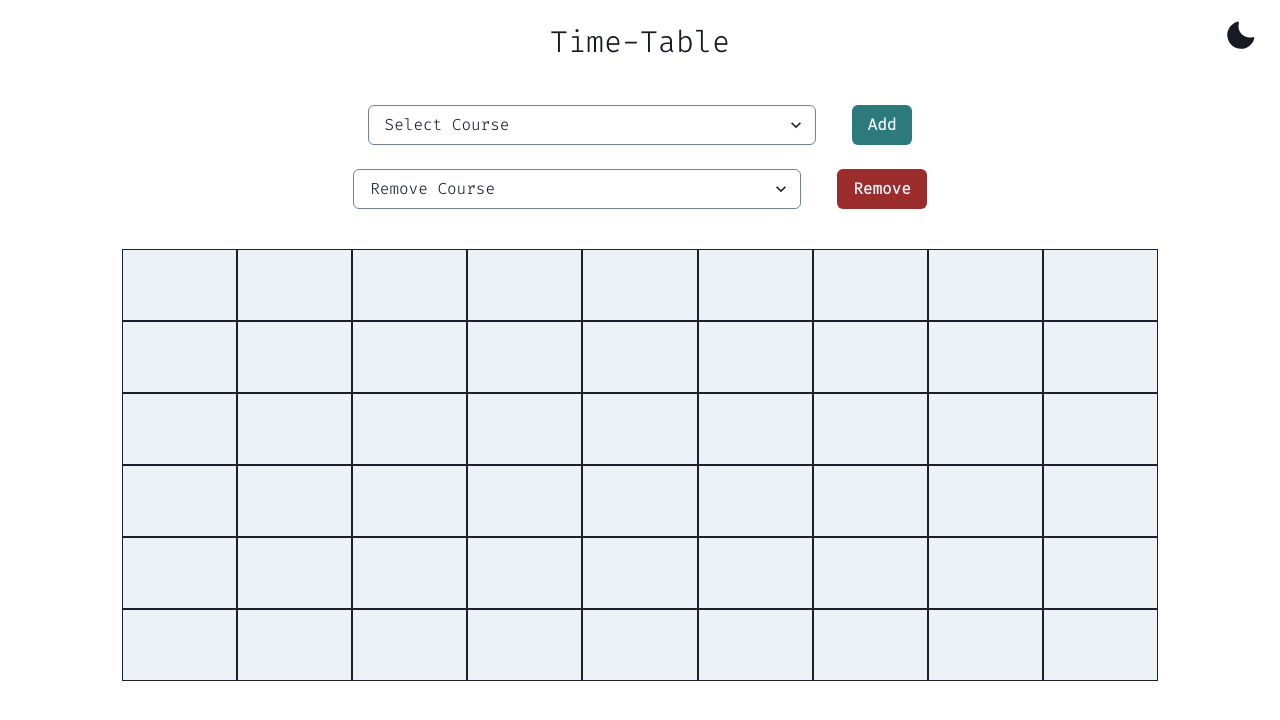
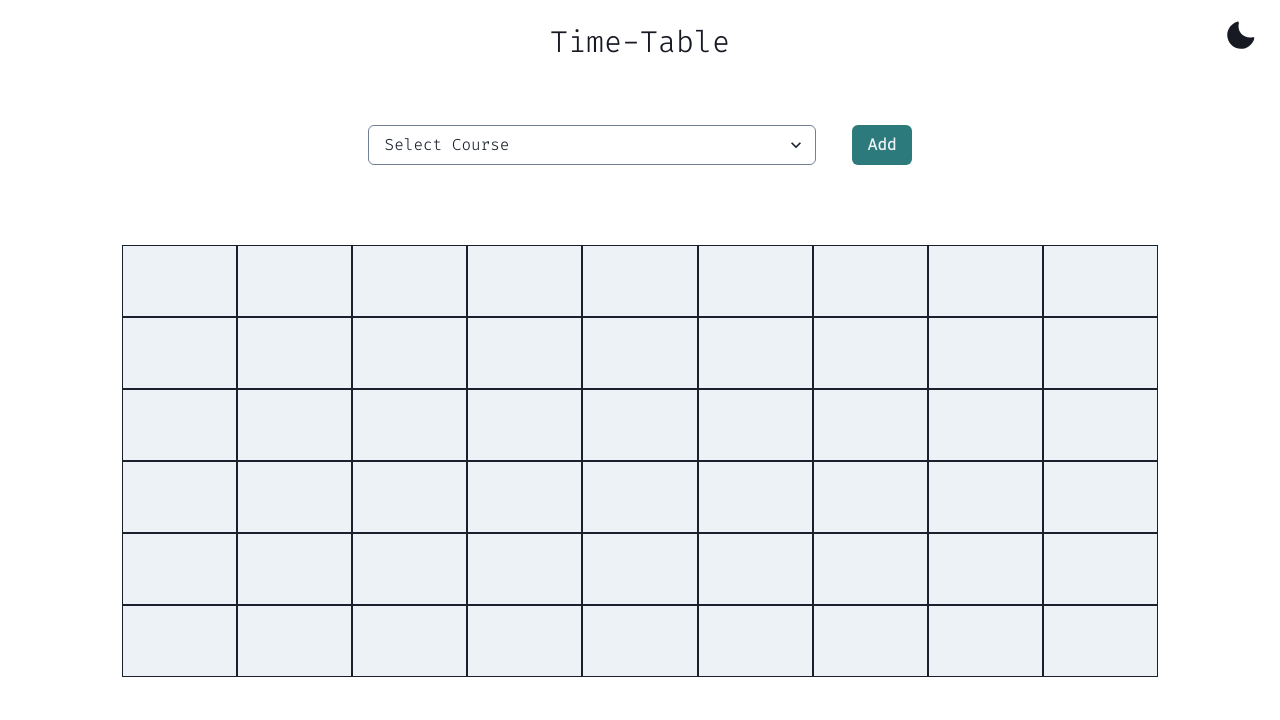
Before and after one commit to priyansh71/6x9-Generator, a React (Create React App) app: page / in a window 1280 px wide. Shown: the top 720 px of the page. Built offline with nearby package versions, Linux system fonts and the light colour scheme.

Commit message:
added remove button

```diff
--- a/public/index.html
+++ b/public/index.html
@@ -10,7 +10,7 @@
       href="https://fonts.googleapis.com/css2?family=Fira+Code:wght@300&&family=Ubuntu+Mono&display=swap"
       rel="stylesheet"
     />
-    <title>Tine-Table Generator</title>
+    <title>Time-Table Generator</title>
   </head>
   <body>
     <div id="root"></div>
--- a/src/Components/dynamic/RemoveItem.jsx
+++ /dev/null
@@ -1,27 +0,0 @@
-import React , {useState} from 'react';
-import { Select, useColorModeValue } from '@chakra-ui/react';
-
-const RemoveItem = () => {
-    const [value, setValue] = useState("");
-    const box = useColorModeValue("gray.500", "gray.100");
-    return (
-        <div>
-            <Select
-             placeholder="Remove Course"
-             size="md"
-             w="md"
-             borderWidth="1"
-             mt="6"
-             borderColor={box}
-             _focus={{ focus: "none" }}
-             value={value}
-             onChange={(e) => setValue(e.target.value)}
-             >
-                 <option></option>
-                 </Select>
-
-        </div>
-    )
-}
-
-export default RemoveItem;
--- a/src/Components/dynamic/Table.jsx
+++ b/src/Components/dynamic/Table.jsx
@@ -9,29 +9,29 @@ import {
   GridItem,
   Center,
   Box,
-  Container,
 } from "@chakra-ui/react";
-
+import { MinusIcon } from "@chakra-ui/icons";
 import Header from "./Header";
 import AddItem from "./AddItem";
 import Course from "../static/Course";
 import darkColors from "../static/darkColors";
 import lightColors from "../static/lightColors";
-import RemoveItem from "./RemoveItem";
 import Manager from "./Manager";
 
 function Table() {
+  //coloring
   const { colorMode } = useColorMode();
-  let [days, time] = [6, 9];
   const borderColor = useColorModeValue("gray.800", "gray.100");
   const addButtonColor = useColorModeValue("teal.600", "teal.200");
-  const removeButtonColor = useColorModeValue("red.700", "red.300");
   const empty = useColorModeValue("gray.100", "gray.800");
+
+  // array handling
+  let [days, time] = [6, 9];
   const [table, setTable] = useState(Array(time * days).fill(null));
 
   const handleTable = (value) => {
     const course = Course.find((item) => item.ID === value);
-    console.clear();
+    // console.clear();
     let hour = course.Hour;
     let randomDark = darkColors[Math.floor(Math.random() * darkColors.length)];
     let randomLight =
@@ -61,7 +61,21 @@ function Table() {
         });
   };
 
+  // force rerender
   const [, forceUpdate] = useReducer((x) => x + 1, 0);
+
+  const handleRemove = (id) => {
+    setTable((prev) => {
+      prev.forEach((element, index) => {
+        if (element && id === element.ID) {
+          prev[index] = null;
+        }
+      });
+      return prev;
+    });
+    forceUpdate();
+    console.log(table);
+  };
 
   return (
     <Flex
@@ -72,8 +86,7 @@ function Table() {
       mb="2"
     >
       <Header />
-      <Container display="flex" alignItems="center" flexDir="column" mb="10">
-        <Box display="flex" flexDir="row">
+      <Box display="flex" flexDir="row" mt="5" mb="20">
         <AddItem handleTable={handleTable} />
         <Manager
           textColor={empty}
@@ -82,16 +95,6 @@ function Table() {
           handler={() => forceUpdate()}
         />
       </Box>
-        <Box display="flex" flexDir="row" alignItems="center">
-          <RemoveItem />
-          <Manager
-            textColor={empty}
-            color={removeButtonColor}
-            type="Remove"
-            handler={() => forceUpdate()}
-          />
-        </Box>
-      </Container>
 
       <Grid templateColumns="repeat(9,1fr)">
         {table.map((item, index) => {
@@ -116,6 +119,14 @@ function Table() {
                 {item.Code}
                 <br />
                 {item.Type}
+                <MinusIcon
+                  onClick={() => handleRemove(item.ID)}
+                  position="relative"
+                  top="-5"
+                  right="-3"
+                  fontSize="1em"
+                  color={empty}
+                />
               </Center>
             </GridItem>
           ) : (
```
Lines whose indentation alone changed are shown as unchanged.
